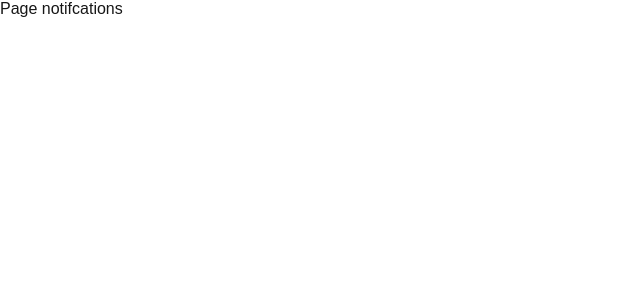
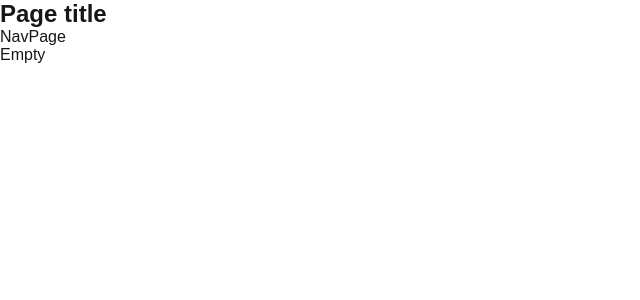
Before and after one commit to klavrenuk/next-notifications, a Next.js app in the folder notifications/: page /pages/notifications in a window 1280 px wide. Shown: the top 300 px of the page, without its empty margins (0-640 px from the left). Built offline with nearby package versions, Linux system fonts and the light colour scheme.

Commit message:
Notifications: верстка компонентов

```diff
--- /dev/null
+++ b/notifications/src/app/components/empty/Empty.tsx
@@ -0,0 +1,7 @@
+export default function Empty() {
+    return (
+        <div>
+            Empty
+        </div>
+    )
+}
--- /dev/null
+++ b/notifications/src/app/components/titles/SectionTitle.tsx
@@ -0,0 +1,9 @@
+import styles from './styles/section-title.module.css'
+
+export default function SectionTitle() {
+    return (
+        <h2 className={styles.title}>
+            Page title
+        </h2>
+    )
+}
--- a/notifications/src/app/pages/notifications/page.tsx
+++ b/notifications/src/app/pages/notifications/page.tsx
@@ -1,7 +1,13 @@
+import SectionTitle from "@/app/components/titles/SectionTitle"
+import NavPage from "@/app/components/navigation/NavPage"
+import Empty from "@/app/components/empty/Empty"
+
 export default function Notifications() {
     return (
         <section className="">
-            Page notifcations
+            <SectionTitle text="Уведомления" />
+            <NavPage />
+            <Empty />
         </section>
     )
 }
```
Also changed, not shown: notifications/src/app/components/titles/styles/section-title.module.css (added).
